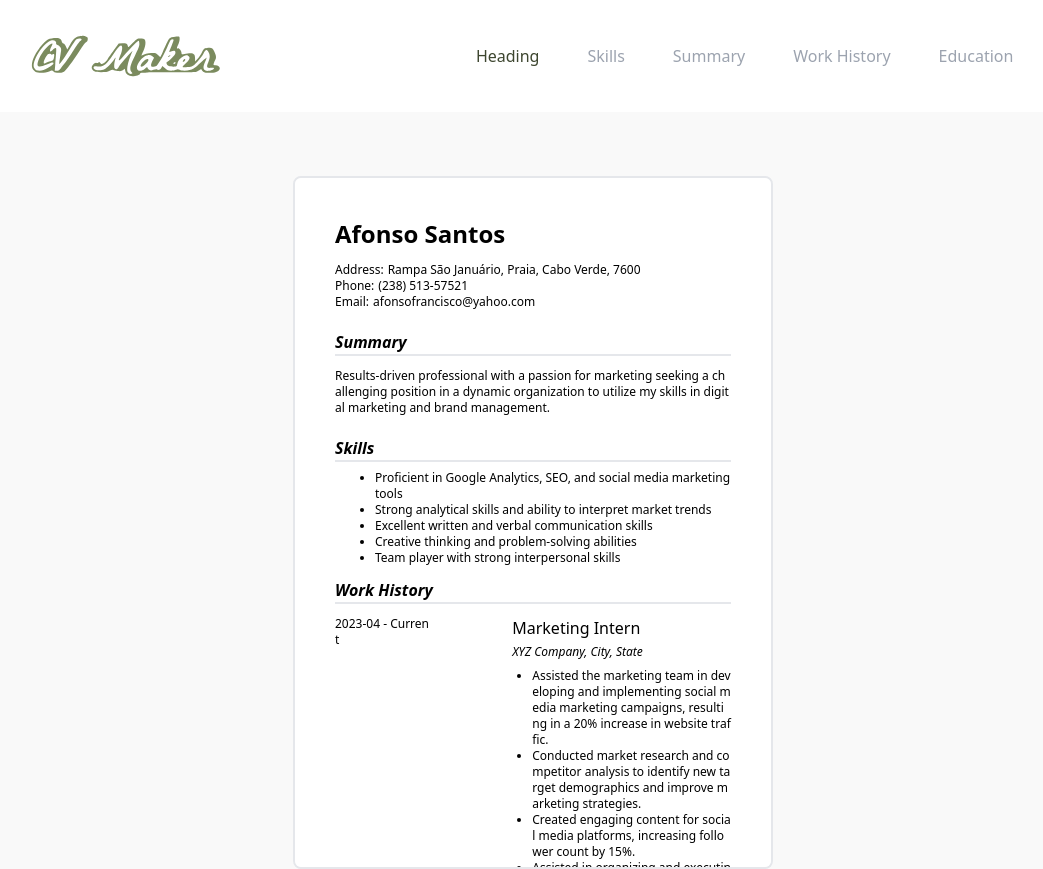
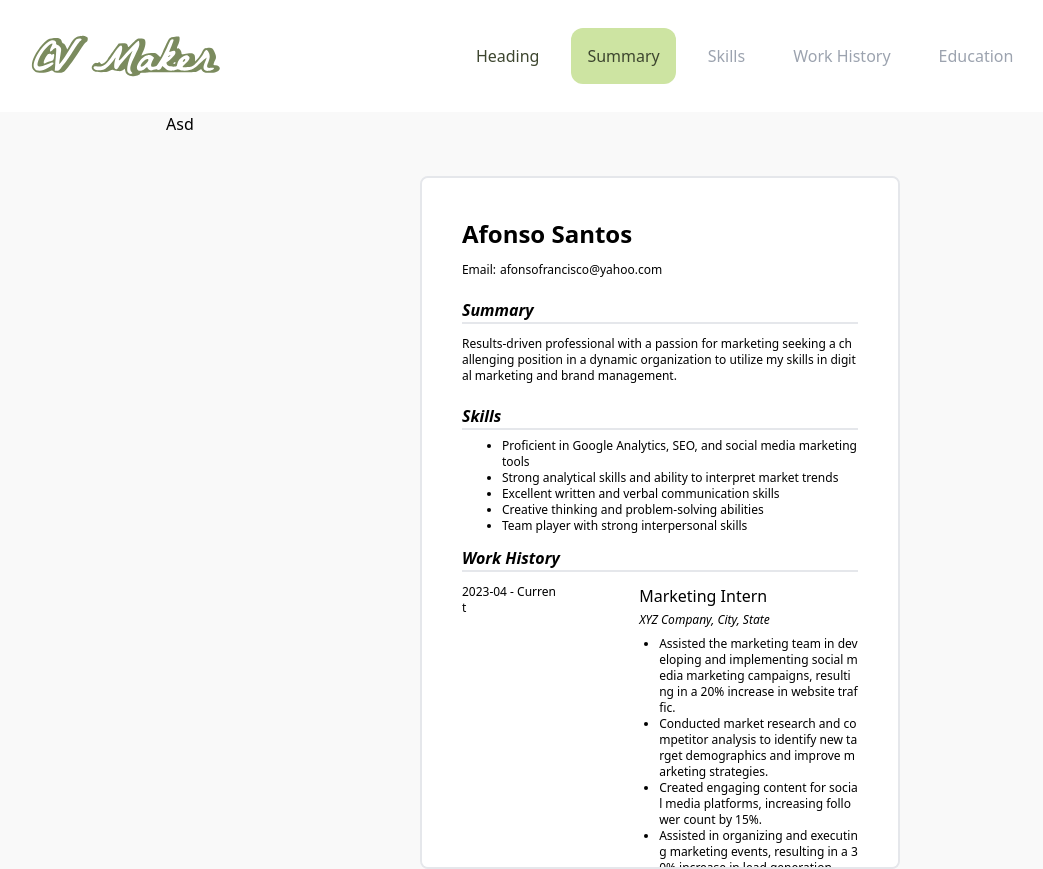
Before and after one commit to lmreineer/cv-maker, a React (Create React App) app: page /summary in a window 1280 px wide. Shown: the whole page, without its empty margins (107-1150 px from the left). Built offline with nearby package versions, Linux system fonts and the light colour scheme.

Commit message:
Change process

```diff
--- a/src/components/Header.js
+++ b/src/components/Header.js
@@ -19,14 +19,14 @@ const Header = () => {
             </div>
             <div
                 className={
-                    pathname === "/skills"
+                    pathname === "/summary"
                         ? "m-2 p-4 rounded-xl text-very-dark-yellow-green bg-yellow-green"
                         : "m-2 p-4 text-gray-400"
                 }
             >
-                Skills
+                Summary
             </div>
-            <div className="m-2 p-4 text-gray-400">Summary</div>
+            <div className="m-2 p-4 text-gray-400">Skills</div>
             <div className="m-2 p-4 text-gray-400">Work History</div>
             <div className="m-2 p-4 text-gray-400">Education</div>
         </div>
--- a/src/components/form/SkillsForm.js
+++ b/src/components/form/SummaryForm.js
@@ -1,4 +1,4 @@
-const SkillsForm = () => {
+const SummaryForm = () => {
     return (
         <>
             <h1>Asd</h1>
@@ -6,4 +6,4 @@ const SkillsForm = () => {
     );
 };
 
-export default SkillsForm;
+export default SummaryForm;
--- a/src/components/form/form-validation/FormValidation.js
+++ b/src/components/form/form-validation/FormValidation.js
@@ -2,7 +2,7 @@ import { useFormik } from "formik";
 import * as Yup from "yup";
 import { useLocation, useNavigate, Routes, Route } from "react-router-dom";
 import HeadingForm from "../HeadingForm";
-import SkillsForm from "../SkillsForm";
+import SummaryForm from "../SummaryForm";
 import CVPreview from "../../preview/CVPreview";
 
 const FormValidation = () => {
@@ -33,10 +33,10 @@ const FormValidation = () => {
         onSubmit: () => {
             switch (pathname) {
                 case "/":
-                    navigate("/skills");
+                    navigate("/summary");
                     break;
                 default:
-                    navigate("/skills");
+                    navigate("/summary");
             }
         },
     });
@@ -90,7 +90,7 @@ const FormValidation = () => {
                         />
                     }
                 />
-                <Route path="/skills" element={<SkillsForm />} />
+                <Route path="/summary" element={<SummaryForm />} />
             </Routes>
 
             <CVPreview
--- a/src/components/preview/CVContent.js
+++ b/src/components/preview/CVContent.js
@@ -33,10 +33,10 @@ const CVContent = ({
     const pathname = useLocation().pathname;
 
     const hasNoAddress =
-        pathname === "/skills" &&
+        pathname === "/summary" &&
         (cityInput || stateProvinceInput || countryInput || zipCodeInput) === "";
 
-    const hasNoPhone = pathname === "/skills" && phoneInput === "";
+    const hasNoPhone = pathname === "/summary" && phoneInput === "";
 
     let defaultAddress = "Rampa São Januário, Praia, Cabo Verde, 7600";
 
@@ -58,7 +58,7 @@ const CVContent = ({
                                 stateProvinceInput ||
                                 countryInput ||
                                 zipCodeInput ||
-                                (defaultAddress && pathname === "/skills"
+                                (defaultAddress && pathname === "/summary"
                                     ? ""
                                     : defaultAddress)}
 
```
